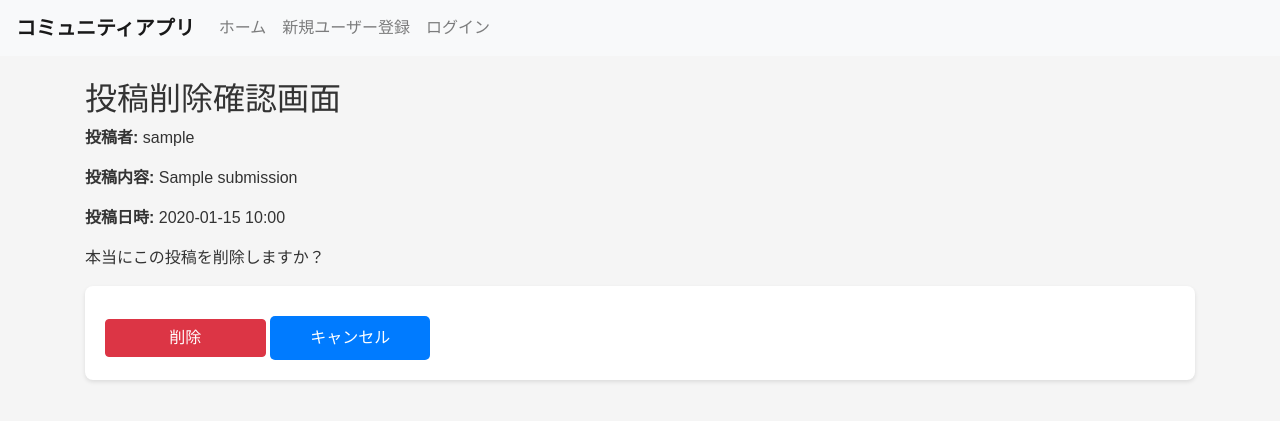
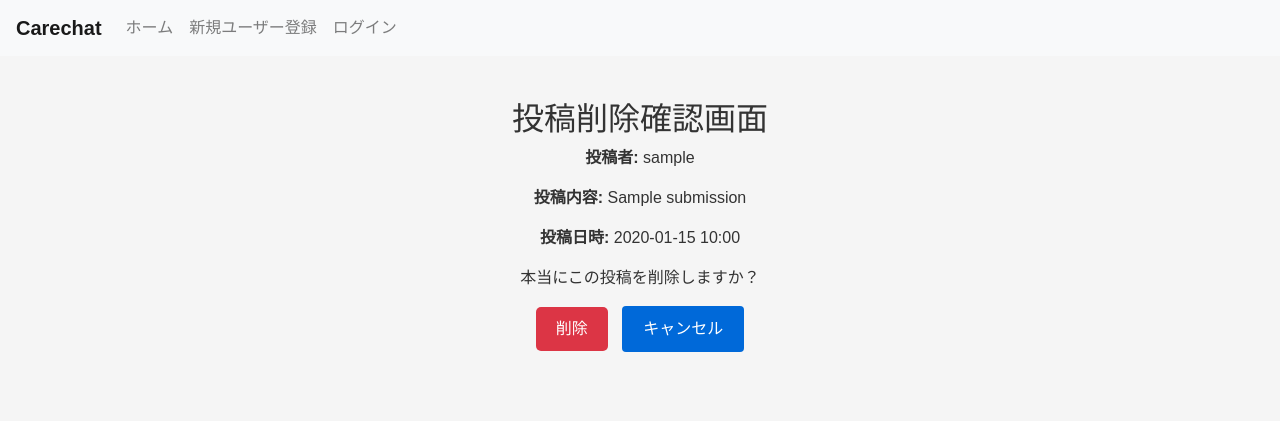
Before and after one commit to hasesaku/Public_Repository, a Django app: template Myproject/firstapp/templates/firstapp/delete_post.html in a window 1280 px wide. Shown: the top 421 px of the page. Run offline with Django 3.2, Linux system fonts and the light colour scheme; the template is opened without the code that fills it: most values are stand-ins (such as "Sample title", 1, 10 or a date in 2020); some libraries are stand-ins or nearby versions.

Commit message:
5回目のコミット

```diff
--- a/Myproject/firstapp/static/css/styles.css
+++ b/Myproject/firstapp/static/css/styles.css
@@ -1,31 +1,9 @@
-/* ホームページの見出しスタイル */
-.home-page h1 {
-    margin-bottom: 20px;
+h2{
+    text-align: center; /* テキストを中央揃えに */
 }
-/* リストグループアイテムのスタイル */
-.list-group-item {
-    border-radius: 0;
-    border-left: 3px solid #007bff;
-}
-/* リストグループアイテムのホバースタイル */
-.list-group-item-action:hover {
-    background-color: #f8f9fa;
-    border-left: 3px solid #0056b3;
-}
-/* ボタンの基本スタイル */
-.btn-primary, .btn-secondary {
-    width: auto; /* 幅を自動調整に変更します。固定幅を指定していた部分を削除またはコメントアウトします。 */
-    font-size: 16px; /* フォントサイズを指定 */
-    padding: 10px 20px; /* 内側の余白を調整 */
-}
-
-/* ナビゲーションバーのブランドスタイル */
-.navbar-brand {
-    font-weight: bold;
-}
-/* ナビゲーションリンクのスタイル */
-.nav-link {
-    font-size: 16px;
+h4{
+    text-align: center;
+    margin: 20px auto;
 }
 /* 全体のフォントと背景色を改善 */
 body {
@@ -46,6 +24,39 @@ form {
 .form-group {
     margin-bottom: 15px; /* 各フォーム要素の下に余白を追加 */
 }
+
+a {
+  text-decoration: none;
+}
+
+/* ホームページの見出しスタイル */
+.home-page h1 {
+    margin-bottom: 20px;
+}
+/* リストグループアイテムのスタイル */
+.list-group-item {
+    border-radius: 0;
+    border-left: 3px solid #007bff;
+}
+/* リストグループアイテムのホバースタイル */
+.list-group-item-action:hover {
+    background-color: #f8f9fa;
+    border-left: 3px solid #0056b3;
+}
+/* 認証ボタンのコンテナスタイル */
+.auth-buttons {
+    display: flex; /* flexボックスモデルを適用し、横並びにする */
+    justify-content: center; /* 中央寄せ */
+    gap: 10px; /* ボタンの間に10pxのギャップを追加 */
+}
+/* ボタンの基本スタイル */
+.btn-primary, .btn-secondary {
+    width: auto; /* 幅を自動調整に変更します。固定幅を指定していた部分を削除またはコメントアウトします。 */
+    font-size: 16px; /* フォントサイズを指定 */
+    padding: 10px 20px; /* 内側の余白を調整 */
+    margin: 20px auto; /* 上下の余白を20pxに設定し、左右は自動（中央揃え） */
+}
+
 /* ボタンのスタイルを統一 */
 button, .btn-primary, .btn-secondary {
     background-color: #007bff; /* 背景色 */
@@ -53,18 +64,87 @@ button, .btn-primary, .btn-secondary {
     border: none; /* 枠線を消す */
     padding: 10px 20px; /* 内側の余白 */
     margin-top: 10px; /* 上の余白 */
+    margin-right: 10px; /* 右に余白を設ける */
     border-radius: 5px; /* 角を丸く */
     cursor: pointer; /* カーソルをポインターに */
-    width: 15%; /* 幅の設定 */
+    width: auto; /* ボタンの幅を自動調整に */
     box-sizing: border-box; /* パディングとボーダーを幅に含める */
 }
-
+/* 削除ボタンのスタイル */
+.btn-danger {
+    background-color: #dc3545; /* 削除ボタンの背景色を赤系に設定 */
+    color: white; /* テキスト色を白に */
+    border: none; /* 枠線をなしに */
+    padding: 10px 20px; /* パディングを設定 */
+    margin-top: 10px; /* 上のマージン */
+    margin-right: 10px; /* 右のマージン */
+    border-radius: 5px; /* 角の丸み */
+    cursor: pointer; /* カーソルをポインターに */
+    width: auto; /* 幅を自動調整に */
+    box-sizing: border-box; /* ボックスサイズを境界ボックスに */
+}
 /* ボタンのホバースタイル */
-button:hover, .btn-primary:hover, .btn-secondary:hover {
+button:hover, .btn-primary:hover, .btn-secondary:hover .btn-danger:hover .btn-delete:hover{
     background-color: #0069d9; /* ホバー時の色 */
     opacity: 0.8; /* ホバー時の透明度 */
 }
+/* チャットルーム作成ボタンの余白調整 */
+.btn-margin {
+    margin-top: 20px;
+    margin-bottom: 20px;
+}
+/* ボタンの水平配置と中央揃え用スタイリング */
+.button-group {
+    text-align: center; /* ボタンを中央に */
+}
+/*投稿削除キャンセルボタンのスタイル*/
+.btn-delete{
+    background-color: #0069d9;
+    color: white; /* テキスト色を白に */
+}
+.btn-danger, .btn-delete {
+    display: inline-block; /* ボタンをインライン表示に */
+    padding: 10px 20px; /* パディングを適用 */
+    margin: 0 5px; /* ボタン間の余白 */
+    width: auto; /* 幅を自動に */
+    box-sizing: border-box; /* ボックスサイズを境界ボックスに */
+}
 
+/* ナビゲーションバーのブランドスタイル */
+.navbar-brand {
+    font-weight: bold;
+}
+/* ナビゲーションリンクのスタイル */
+.nav-link {
+    font-size: 16px;
+}
+/*新規ユーザー登録のスタイル*/
+.register-info {
+    text-align: center; /* テキストを中央揃えに */
+    margin: 0 auto; /* 上下の余白を0にし、左右の余白を自動調整で中央揃えに */
+    width: fit-content; /* コンテンツの幅に合わせて幅を自動調整 */
+}
+/* プロフィールコンテナのスタイル */
+.profile-container {
+    max-width: 500px; /* コンテナの最大幅を設定 */
+    margin: auto; /* 中央揃え */
+    padding: 20px; /* 内側の余白 */
+    background: #ffffff; /* 背景色 */
+    border-radius: 8px; /* 角を丸く */
+    box-shadow: 0 2px 4px rgba(0, 0, 0, 0.1); /* ソフトな影を追加 */
+}
+/* ユーザー情報テキストの中央揃え */
+.user-info {
+    text-align: center; /* テキストを中央揃えに */
+    margin: 0 auto; /* 上下の余白を0にし、左右の余白を自動調整で中央揃えに */
+    margin-bottom: 20px; /* 下の余白 */
+}
+/* ログイン情報テキストの中央揃え */
+.login-info {
+    text-align: center; /* テキストを中央揃えに */
+    margin: 0 auto; /* 上下の余白を0にし、左右の余白を自動調整で中央揃えに */
+    width: fit-content; /* コンテンツの幅に合わせて幅を自動調整 */
+}
 /* チャットの投稿スタイル */
 div.chat-post {
     border: 1px solid #eaeaea; /* 枠線 */
@@ -72,6 +152,12 @@ div.chat-post {
     padding: 10px; /* 内側の余白 */
     border-radius: 10px; /* 角を丸く */
     background-color: white; /* 背景色 */
+}
+/* 投稿削除確認画面のスタイル */
+.post-info {
+    text-align: center; /* 文字を中央揃えにします */
+    padding: 20px; /* 内側の余白を設定 */
+    margin: auto; /* 自動的に中央に配置 */
 }
 /* ニックネームと日時のスタイル */
 strong.nickname {
@@ -157,7 +243,6 @@ div.chat-post {
     color: #ff69b4; /* ピンク色に変更 */
 }
 
-/* 省略 */
 
 /* いいねボタンのコンテナスタイル */
 div.like-container {
@@ -166,18 +251,20 @@ div.like-container {
     justify-content: flex-end; /* 右寄せ */
     flex-direction: row-reverse; /* アイテムを逆順（右から左へ）に並べる */
 }
-
+/* 記事一覧のスタイルを追加 */
+.article-list {
+    max-width: 800px; /* 最大幅を設定 */
+    margin: auto; /* 左右のマージンを自動で調整し中央寄せ */
+    padding: 20px; /* 内側の余白 */
+}
+.article {
+    margin-bottom: 20px; /* 記事ごとの下マージン */
+    padding: 20px; /* 内側の余白 */
+    background-color: #ffffff; /* 背景色を白に */
+    border-radius: 10px; /* 角を丸く */
+    box-shadow: 0 2px 4px rgba(0, 0, 0, 0.1); /* ソフトな影 */
+    text-align: left; /* テキストを左揃え */
+}
 .errorlist {
     color: red;
 }
-
-/* いいね数の位置を調整 */
-/* span#likes-count- のスタイルはもはや必要ないので削除 */
-/* 代わりに新しいスタイルを追加 */
-/*span[id^="likes-count-"] {
-    /* position: absolute; このプロパティは不要になるので削除 */
-    /* left: 20px; このプロパティは不要になるので削除 */
-    /* top: 0; このプロパティは不要になるので削除 */
-    /*margin-left: 10px; /* ハートアイコンの右側にマージンを追加 */
-    /* その他のスタイルは必要に応じて調整 */
-/*}
--- a/Myproject/firstapp/templates/firstapp/article_list.html
+++ b/Myproject/firstapp/templates/firstapp/article_list.html
@@ -6,10 +6,14 @@
     {% for article in articles %}
     <div class="article">
         <h2>{{ article.title }}</h2>
-        <p>{{ article.text }}</p>
+        <p>{{ article.text|safe }}</p>
         <p>作成日: {{ article.created_at }}</p>
         <p>最終更新日: {{ article.update_at }}</p>
     </div>
     {% endfor %}
+    <!-- 戻るボタンの追加 -->
+    <div style="text-align: center;">
+        <a href="{% url 'firstapp:home' %}" class="btn-secondary">戻る</a>
+    </div>
 </div>
 {% endblock %}
--- a/Myproject/firstapp/templates/firstapp/base.html
+++ b/Myproject/firstapp/templates/firstapp/base.html
@@ -3,7 +3,7 @@
 <head>
     <meta charset="UTF-8">
     <meta name="viewport" content="width=device-width, initial-scale=1.0">
-    <title>コミュニティアプリ</title>
+    <title>Carechat</title>
     <!-- Bootstrap CSSの読み込み -->
     <link rel="stylesheet" href="https://stackpath.bootstrapcdn.com/bootstrap/4.5.2/css/bootstrap.min.css">
     <!-- Font Awesomeの読み込み -->
@@ -14,7 +14,7 @@
 </head>
 <body>
     <nav class="navbar navbar-expand-lg navbar-light bg-light">
-        <a class="navbar-brand" href="#">コミュニティアプリ</a>
+        <a class="navbar-brand" href="#">Carechat</a>
         <button class="navbar-toggler" type="button" data-toggle="collapse" data-target="#navbarNav" aria-controls="navbarNav" aria-expanded="false" aria-label="Toggle navigation">
             <span class="navbar-toggler-icon"></span>
         </button>
--- a/Myproject/firstapp/templates/firstapp/delete_post.html
+++ b/Myproject/firstapp/templates/firstapp/delete_post.html
@@ -1,6 +1,7 @@
 {% extends 'firstapp/base.html' %}
 
 {% block content %}
+<div class="post-info">
     <h2>投稿削除確認画面</h2>
 
     <!-- 投稿の詳細表示 -->
@@ -8,12 +9,14 @@
         <p><strong>投稿者:</strong> {{ nickname }}</p>
         <p><strong>投稿内容:</strong> {{ chat.submission }}</p>
         <p><strong>投稿日時:</strong> {{ chat.created_at|date:"Y-m-d H:i" }}</p>
+        <p>本当にこの投稿を削除しますか？</p>
     </div>
 
-<p>本当にこの投稿を削除しますか？</p>
-<form method="post">
+
+    <div class="button-group">
         {% csrf_token %}
         <button type="submit" class="btn btn-danger">削除</button>
-    <a href="{% url 'firstapp:chat_post' chat_room_id %}" class="btn btn-secondary">キャンセル</a>
-</form>
+        <a href="{% url 'firstapp:chat_post' chat_room_id %}" class="btn btn-delete">キャンセル</a>
+    </div>
+</div>
 {% endblock %}
--- a/Myproject/firstapp/templates/firstapp/home.html
+++ b/Myproject/firstapp/templates/firstapp/home.html
@@ -2,7 +2,7 @@
 
 {% block content %}
 <div class="home-page">
-    <h1 class="mt-4">ホーム画面</h1>
+    <h1 class="mt-4">Home</h1>
     <p class="lead">ようこそ! {{ request.user.username }}さん！</p>
     <div class="list-group">
         <a href="{% url 'firstapp:profile' %}" class="list-group-item list-group-item-action">プロフィール</a>
--- a/Myproject/firstapp/templates/firstapp/login.html
+++ b/Myproject/firstapp/templates/firstapp/login.html
@@ -1,8 +1,7 @@
 {% extends 'firstapp/base.html' %}
 
 {% block content %}
-<div class="row justify-content-center">
-    <div class="col-md-6">
+<div class="login-info">
     <h2 class="mb-4">ログイン</h2>
     <form method="post">
         {% csrf_token %}
@@ -10,7 +9,8 @@
         <button type="submit" class="btn btn-primary">ログイン</button>
     </form>
     <!-- トップ画面への戻るボタンを追加 -->
-        <a href="{% url 'firstapp:index' %}" class="btn btn-secondary mt-3">トップに戻る</a>
+    <div style="text-align: center;">
+        <a href="{% url 'firstapp:index' %}" class="btn btn-secondary mt-3">戻る</a>
     </div>
 </div>
 {% endblock %}
```
Also changed, not shown: Myproject/firstapp/forms.py (+3 -5 lines), Myproject/firstapp/templates/firstapp/chat_post.html (+8 -3 lines), Myproject/firstapp/templates/firstapp/chatrooms.html (+7 -4 lines), Myproject/firstapp/templates/firstapp/edit_chat_post.html (+6 -2 lines), Myproject/firstapp/templates/firstapp/edit_profile.html (+8 -4 lines), Myproject/firstapp/templates/firstapp/index.html (+9 -5 lines), Myproject/firstapp/templates/firstapp/new_chatroom.html (+7 -0 lines), Myproject/firstapp/templates/firstapp/profile.html (+12 -7 lines), Myproject/firstapp/templates/firstapp/register.html (+5 -3 lines), Myproject/firstapp/views.py (+8 -2 lines), Myproject/db.sqlite3. Lines whose indentation alone changed are shown as unchanged.
